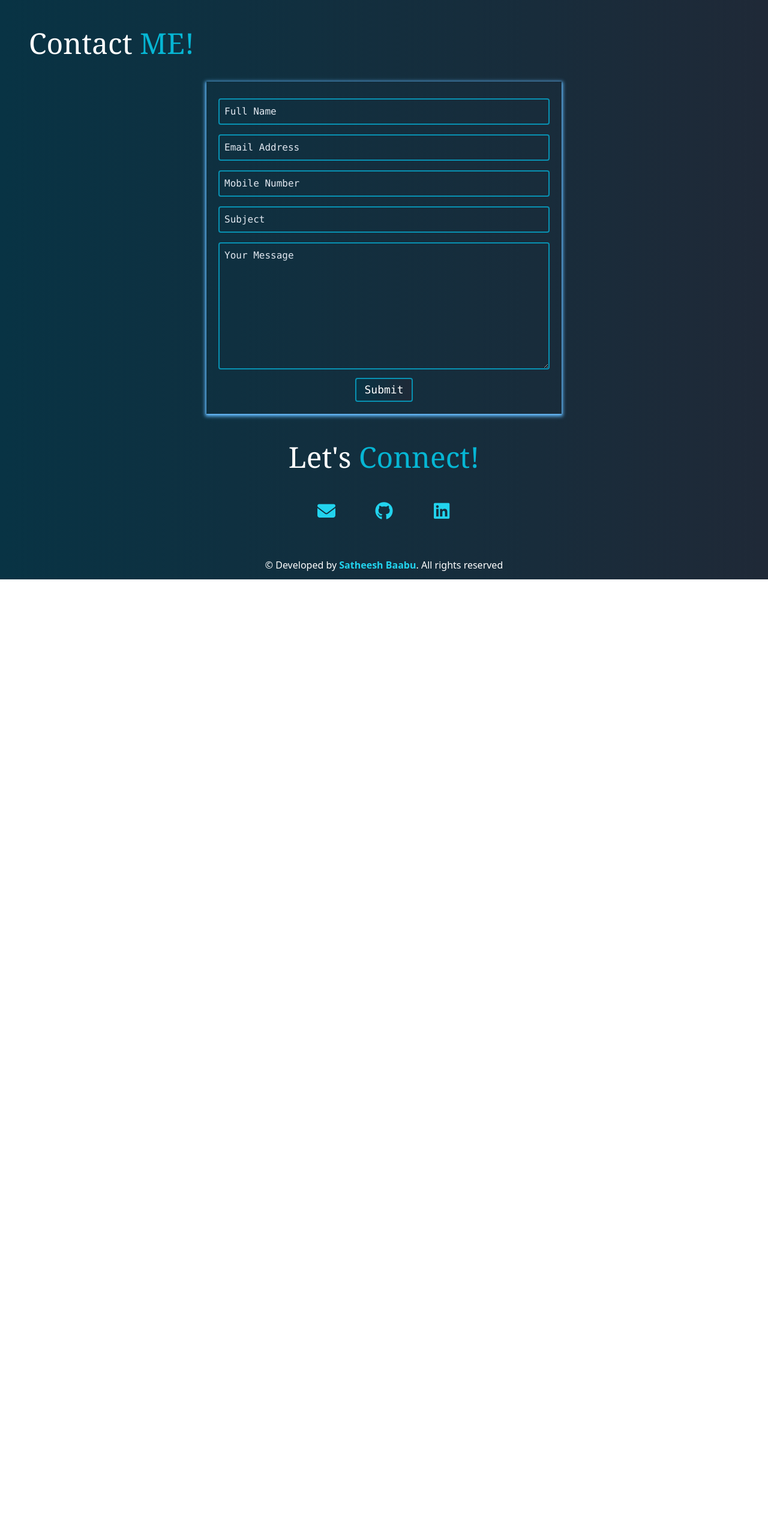
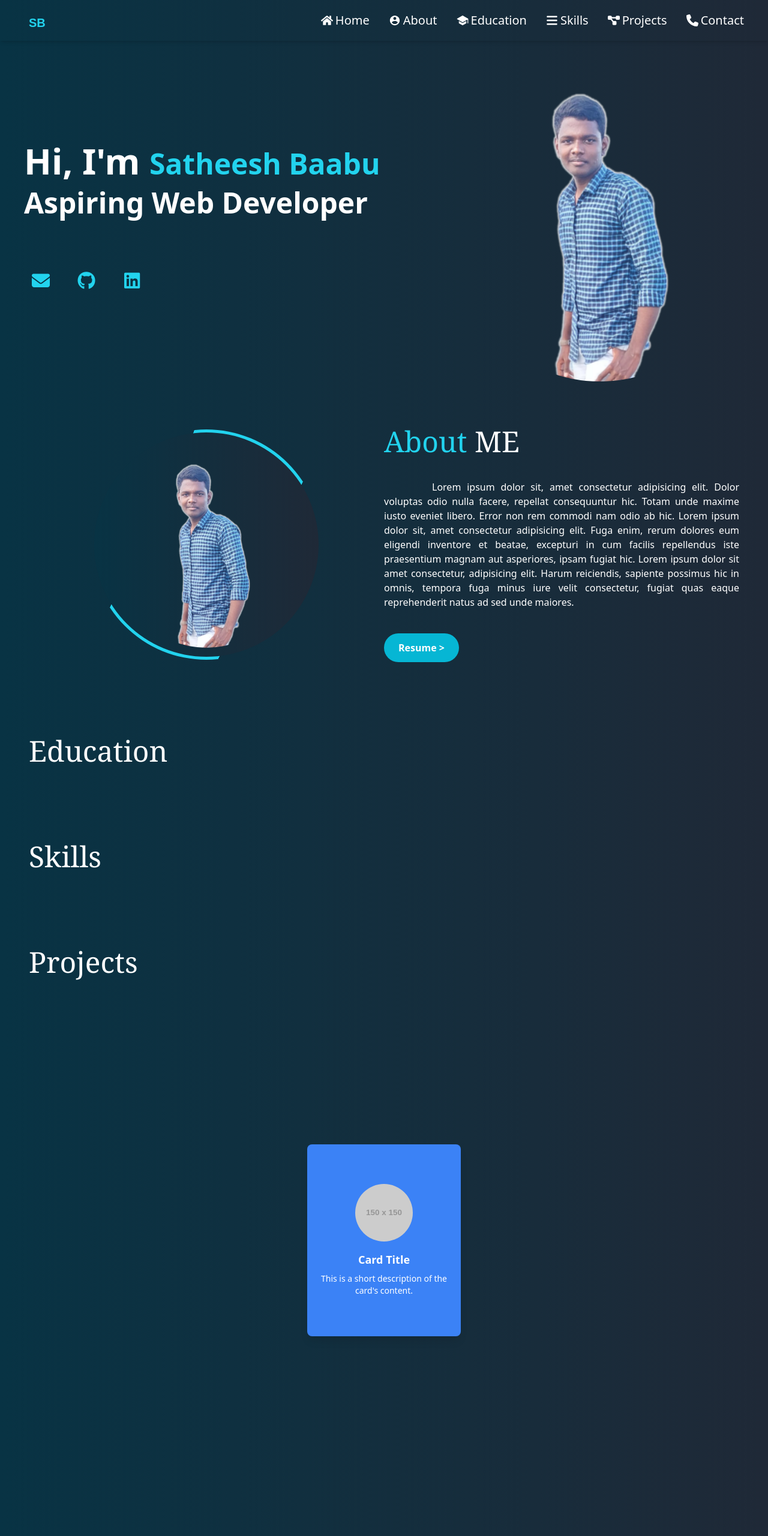
Before and after one commit to Satheesh-Baabu/Portfolio, a React (Vite) app: page /contact in a window 1280 px wide. Shown: the top 2561 px of the page at 60% size. Before the commit the page ends 966 px from the top, so only its background shows below. Built offline with nearby package versions, Linux system fonts and the light colour scheme.

Commit message:
navigation changed to scroll

```diff
--- a/package.json
+++ b/package.json
@@ -14,6 +14,7 @@
     "canvas-confetti": "^1.9.3",
     "portfolio": "file:",
     "react": "^18.3.1",
+    "react-anchor-link-smooth-scroll": "^1.0.12",
     "react-confetti": "^6.1.0",
     "react-dom": "^18.3.1",
     "react-icons": "^5.3.0",
--- a/src/App.jsx
+++ b/src/App.jsx
@@ -12,7 +12,7 @@ function App() {
 
   return (
     <>
-      <BrowserRouter>
+      {/* <BrowserRouter>
         <Routes>
           <Route path="/" element={<First/>}/>
           <Route path="/about" element={<About/>}/>
@@ -22,8 +22,8 @@ function App() {
           <Route path="/contact" element={<Contact/>}/>
           <Route path='/form' element={<Form/>}/>
         </Routes>
-      </BrowserRouter>
-
+      </BrowserRouter> */}
+      <First />
     </>
   )
 }
--- a/src/Components/ContactButtons.jsx
+++ b/src/Components/ContactButtons.jsx
@@ -3,7 +3,7 @@ import React from 'react'
 function ContactButtons(props) {
     let sty=`text-cyan-400 hover:text-white hover:bg-cyan-400 border border-none hover:border hover:border-cyan-400 rounded-full p-2 text-3xl w-14 ${props.mxprop} ${props.btnprop}`
   return (
-    <div className=' w-fit'>
+    <div className='w-fit'>
         <button className={sty}><a href="mailto:satheeshbaabum@gmail.com?subject=Mail%20from%20Portfolio"><i class="fa-solid fa-envelope"></i></a></button>
         <button className={sty}><a href='https://github.com/Satheesh-Baabu/'><i class="fa-brands fa-github"></i></a></button>
         <button className={sty}><a href='https://www.linkedin.com/in/satheeshbaabum/'><i class="fa-brands fa-linkedin"></i></a></button>
--- /dev/null
+++ b/src/Components/FlipCard.jsx
@@ -0,0 +1,32 @@
+import React from 'react';
+
+const FlipCard = () => {
+  return (
+    <div className="flex justify-center items-center h-screen">
+      <div className="relative w-64 h-80 group perspective">
+        {/* Card container */}
+        <div className="relative w-full h-full text-center transition-transform duration-500 transform-style preserve-3d group-hover:rotate-y-180">
+
+          {/* Front Side */}
+          <div className="absolute inset-0 bg-blue-500 text-white rounded-lg shadow-lg p-4 flex flex-col items-center justify-center backface-hidden">
+            <img
+              src="https://via.placeholder.com/150"
+              alt="Card Front"
+              className="w-24 h-24 rounded-full mb-4"
+            />
+            <h2 className="text-lg font-bold mb-2">Card Title</h2>
+            <p className="text-sm">This is a short description of the card's content.</p>
+          </div>
+
+          {/* Back Side */}
+          <div className="absolute inset-0 bg-green-500 text-white rounded-lg shadow-lg p-4 flex items-center justify-center transform rotate-y-180 backface-hidden">
+            <p className="text-sm">This is the back content that appears when the card is flipped.</p>
+          </div>
+
+        </div>
+      </div>
+    </div>
+  );
+};
+
+export default FlipCard;
--- a/src/Components/Navbar.jsx
+++ b/src/Components/Navbar.jsx
@@ -3,18 +3,19 @@ import { Link } from 'react-router-dom'
 import './ComponentsCss/Navbar.css'
 import { FaBars,FaDiagramProject,FaPhone } from "react-icons/fa6";
 import { IoMdContact } from "react-icons/io";
-import { FaInfoCircle,FaWindowClose,FaHome} from "react-icons/fa";
+import { FaWindowClose,FaHome} from "react-icons/fa";
 import { IoSchool } from "react-icons/io5";
+import AnchorLink from "react-anchor-link-smooth-scroll";
 
 
 function Navbar() {
   let Links = [
-    { icon: <FaHome />, name: "Home", linkname: "/" },
-    { icon: <IoMdContact />, name: "About", linkname: "/about" },
-    {icon:<IoSchool />,name:"Education", linkname:"/education"},
-    {icon:<FaBars/>,name:"Skills", linkname:"/skills"},
-    {icon:<FaDiagramProject />,name:"Projects", linkname:"/projects"},
-    { icon: <FaPhone />, name: "Contact", linkname: "/contact" }
+    { icon: <FaHome />, name: "Home", linkname: "#home" },
+    { icon: <IoMdContact />, name: "About", linkname: "#about" },
+    {icon:<IoSchool />,name:"Education", linkname:"#education"},
+    {icon:<FaBars/>,name:"Skills", linkname:"#skills"},
+    {icon:<FaDiagramProject />,name:"Projects", linkname:"#projects"},
+    { icon: <FaPhone />, name: "Contact", linkname: "#contact" }
 ];
 let [open, setopen] = useState(false)
 
@@ -33,10 +34,10 @@ function moveToTop () {
 
     <div className="shadow-md w-full fixed top-0 left-0 z-50">
       <div className='md:flex items-center justify-between bg-gradient-to-r from-cyan-950 to-gray-800 py-4 md:px-10 px-7'>
-        <Link to="/" className="font-bold text-2xl cursor-pointer flex items-center font-[Sans-serif] text-gray-800">
+        <AnchorLink href="#home" className="font-bold text-2xl cursor-pointer flex items-center font-[Sans-serif] text-gray-800">
           {/* icons */}
           <span className='text-xl font-bold text-cyan-400 mr-1 pt-2 flex items-center'><h1 className='ml-2'>SB</h1> </span>
-        </Link>
+        </AnchorLink>
         <div onClick={() => setopen(!open)} className=' text-3xl absolute right-8 top-7 cursor-pointer md:hidden'>
           {open ? <FaWindowClose className='text-white' /> : <FaBars className='text-white'/>}
         </div>
@@ -45,7 +46,7 @@ function moveToTop () {
             Links.map((link) => (
               <li key={link.name} className='md:ml-8 text-xl md:my-0 my-7 ' onClick={() => setopen(!open)}>
 
-                <Link to={link.linkname} className='text-white  hover:text-cyan-400 duration-500 flex' onClick={() => moveToTop()}><h1 className='mt-1 pr-1'>{link.icon}</h1>{link.name}</Link>
+                <AnchorLink href={link.linkname} className='text-white  hover:text-cyan-400 duration-500 flex'><h1 className='mt-1 pr-1'>{link.icon}</h1>{link.name}</AnchorLink>
               </li>
             ))
           }
--- a/src/index.css
+++ b/src/index.css
@@ -70,3 +70,21 @@ input[type=number] {
 
   box-shadow: rgb(109, 189, 250) 0px 1px 2px 0px, rgb(98, 187, 255) 0px 2px 6px 2px;
 }
+
+
+/* Card in project */
+.flip-card {
+  perspective: 1000px; /* Gives the 3D effect */
+}
+
+.flip-card-inner {
+  transform-style: preserve-3d; /* Keeps 3D transformations in place */
+}
+
+.backface-hidden {
+  backface-visibility: hidden; /* Ensures sides don’t show through */
+}
+
+.rotate-y-180 {
+  transform: rotateY(180deg); /* Flip effect */
+}
--- a/src/pages/About.jsx
+++ b/src/pages/About.jsx
@@ -3,7 +3,7 @@ import Profile from '../assets/SatheeshBaabu.png'
 import Button from '../Components/Button'
 function About() {
     return (
-        <div className='px-12 bg-gradient-to-r from-cyan-950 to-gray-800 md:h-screen w-full'>
+        <div className='px-12 bg-gradient-to-r from-cyan-950 to-gray-800 md:h-max w-full pt-10' id="about">
             <div className='md:hidden pt-10'>
             <h1 className='text-4xl mb-10 font-medium font-serif text-cyan-400'>About <span className='text-white'>ME</span></h1>
             </div>
--- a/src/pages/Contact.jsx
+++ b/src/pages/Contact.jsx
@@ -12,16 +12,16 @@ function Contact() {
   }
   let inputcolor = "text-white placeholder:text-slate-200 border-2 border-cyan-600 w-full p-2 rounded my-2 font-mono focus:outline-none bg-transparent"
   return (
-    <div className='h-max bg-gradient-to-r from-cyan-950 to-gray-800 w-full'>
+    <div id="contact" className='h-max bg-gradient-to-r from-cyan-950 to-gray-800 w-full pt-10'>
       <div className=' w-full px-12'>
         <h1 className='text-4xl md:text-5xl mb-10 font-medium font-serif text-white pt-12'>Contact <span className='text-cyan-500'>ME!</span></h1>
         <div className='flex flex-col md:flex-row w-full text-center justify-center'>
-          <div className='md:w-1/2 feedback p-5'>
+          <div className='md:w-6/12 lg:w-5/12 feedback p-5'>
             <input type='text' id='name' placeholder='Full Name' className={inputcolor} />
             <input type='text' id='email' placeholder='Email Address' className={inputcolor} />
             <input type='number' id='mobileno' placeholder='Mobile Number' className={inputcolor} />
             <input type='text' id='subject' placeholder='Subject' className={inputcolor} />
-            <textarea rows={8} placeholder='Your Message' className="text-white placeholder:text-slate-200 border-2 border-cyan-600 p-2 rounded my-2 font-mono focus:outline-none bg-transparent  w-full"></textarea>
+            <textarea rows={4} placeholder='Your Message' className="text-white placeholder:text-slate-200 border-2 border-cyan-600 p-2 rounded my-2 font-mono focus:outline-none bg-transparent  w-full"></textarea>
 
             <div><button className='text-white border-2 border-cyan-600 rounded p-1 w-24 bg-gradient-to-r from-cyan-950 to-gray-800 hover:text-cyan-600 hover:border-white text-lg font-normal font-mono' onClick={submitclicked}>Submit</button></div>
           </div>
--- a/src/pages/Education.jsx
+++ b/src/pages/Education.jsx
@@ -2,7 +2,9 @@ import React from 'react'
 
 function Education() {
   return (
-    <div>Education</div>
+    <div id="education" className='h-max bg-gradient-to-r from-cyan-950 to-gray-800 w-full pt-10 px-12'>
+      <h1 className='text-4xl md:text-5xl pb-10 font-medium font-serif text-white pt-12'>Education</h1>
+    </div>
   )
 }
 
--- a/src/pages/Home.jsx
+++ b/src/pages/Home.jsx
@@ -4,19 +4,22 @@ import Contact from './Contact'
 import Navbar from '../Components/Navbar'
 import Profile from '../assets/SatheeshBaabu.png'
 import ContactButtons from '../Components/ContactButtons'
+import Education from './Education'
+import Skills from './Skills'
+import Projects from './Projects'
 
 
 function Home() {
 
   return (
-    <div>
-      <div className='bg-gradient-to-r from-cyan-950 to-gray-800 w-full md:h-screen overflow-hidden'>
+    <div id="home">
+      <div className='bg-gradient-to-r from-cyan-950 to-gray-800 w-full md:h-max overflow-hidden'>
         <Navbar />
-        <div className='pt-24 px-10 h-screen flex flex-col md:flex-row place-items-center space-evenly'>
+        <div className='pt-24 px-10 h-fit flex flex-col md:flex-row place-items-center space-evenly'>
           <div className=' basis-3/4'>
             <h1 className='text-white md:text-6xl sm:text-4xl text-3xl font-bold'>Hi, I'm <span className='text-cyan-400 text-4xl sm:text-5xl'>Satheesh Baabu</span></h1>
             <h3 className='text-white md:text-5xl sm:text-4xl text-4xl mt-4 font-semibold'>Aspiring Web Developer</h3>
-            <ContactButtons btnprop={"sm:mt-20 mt-10 mr-10"}/>
+            <ContactButtons btnprop={"sm:mt-20 mt-10 mr-5"}/>
             {/* <p className='text-white mt-9'>Lorem ipsum dolor sit, amet consectetur adipisicing elit. Quas fuga eos debitis quaerat molestias ipsum aspernatur culpa id nostrum aliquam, ipsam harum sunt est ex? Dolores vel quod facilis sapiente.</p> */}
           </div>
           <div className='basis-1/2  place-items-center'>
@@ -26,6 +29,9 @@ function Home() {
 
       </div>
       <About />
+      <Education />
+      <Skills />
+      <Projects/>
       <Contact />
     </div>
   )
--- a/src/pages/Projects.jsx
+++ b/src/pages/Projects.jsx
@@ -1,8 +1,12 @@
 import React from 'react'
+import FlipCard from '../Components/FlipCard'
 
 function Projects() {
   return (
-    <div>Projects</div>
+    <div id="projects" className='h-max bg-gradient-to-r from-cyan-950 to-gray-800 w-full pt-10 px-12'>
+      <h1 className='text-4xl md:text-5xl pb-10 font-medium font-serif text-white pt-12'>Projects</h1>
+      <FlipCard />
+    </div>
   )
 }
 
--- a/src/pages/Skills.jsx
+++ b/src/pages/Skills.jsx
@@ -2,7 +2,9 @@ import React from 'react'
 
 function Skills() {
   return (
-    <div>Skills</div>
+    <div id="skills" className='h-max bg-gradient-to-r from-cyan-950 to-gray-800 w-full pt-10 px-12'>
+      <h1 className='text-4xl md:text-5xl pb-10 font-medium font-serif text-white pt-12'>Skills</h1>
+    </div>
   )
 }
 
```
Also changed, not shown: 1 other file (tests, documents, lock files or other folders).
